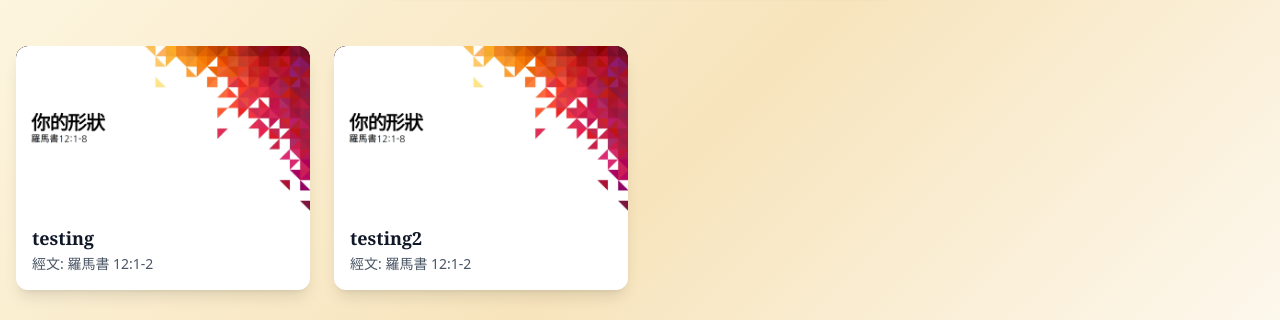
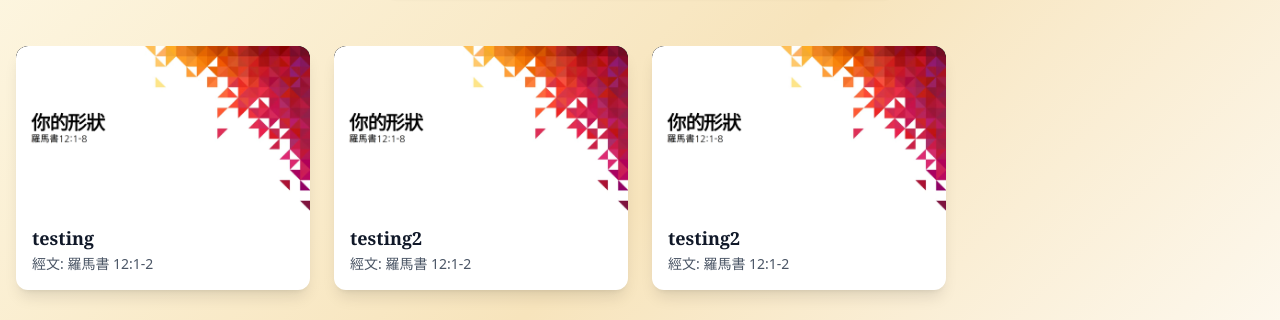
Before and after one commit to GaryHsieh0422/church-website, a Next.js app: page /sermons in a window 1280 px wide. Shown: the part 360-680 px from the top of the page. Built offline with nearby package versions, Linux system fonts and the light colour scheme; no server answers.

Commit message:
youtube 3

```diff
--- a/app/sermons/page.tsx
+++ b/app/sermons/page.tsx
@@ -26,6 +26,18 @@ const sermons = [
     reflection:
       "你如何在日常生活中體現對神的信仰？",
   },
+
+  {
+    id: "3",
+    cover: "/2.png",
+    title: "testing2",
+    youtubeLink: "https://www.youtube.com/watch?v=Egc2a9NQ_4A",
+    audio: "/sermon1.mp3",
+    scripture: "羅馬書 12:1-2",
+    reflection:
+      "你如何在日常生活中體現對神的信仰？",
+  },
+
 ];
 
 export default function Sermons() {
```
